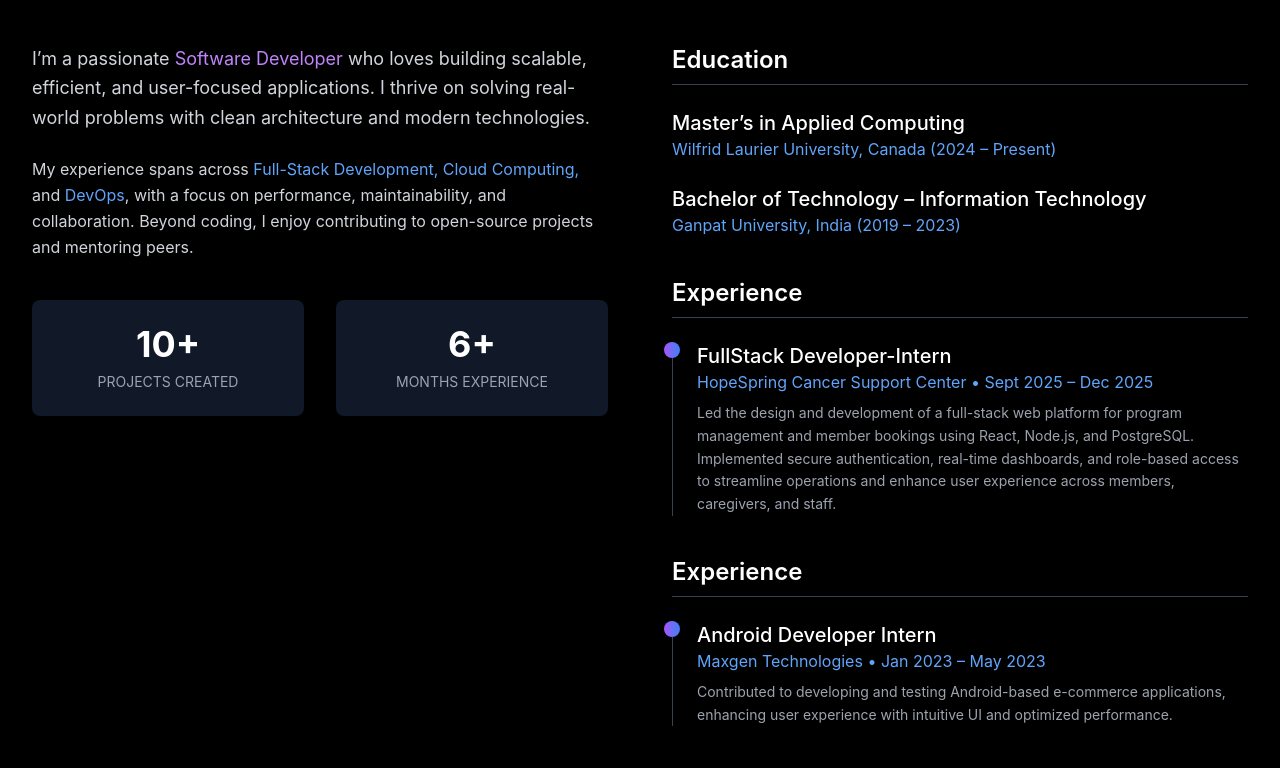
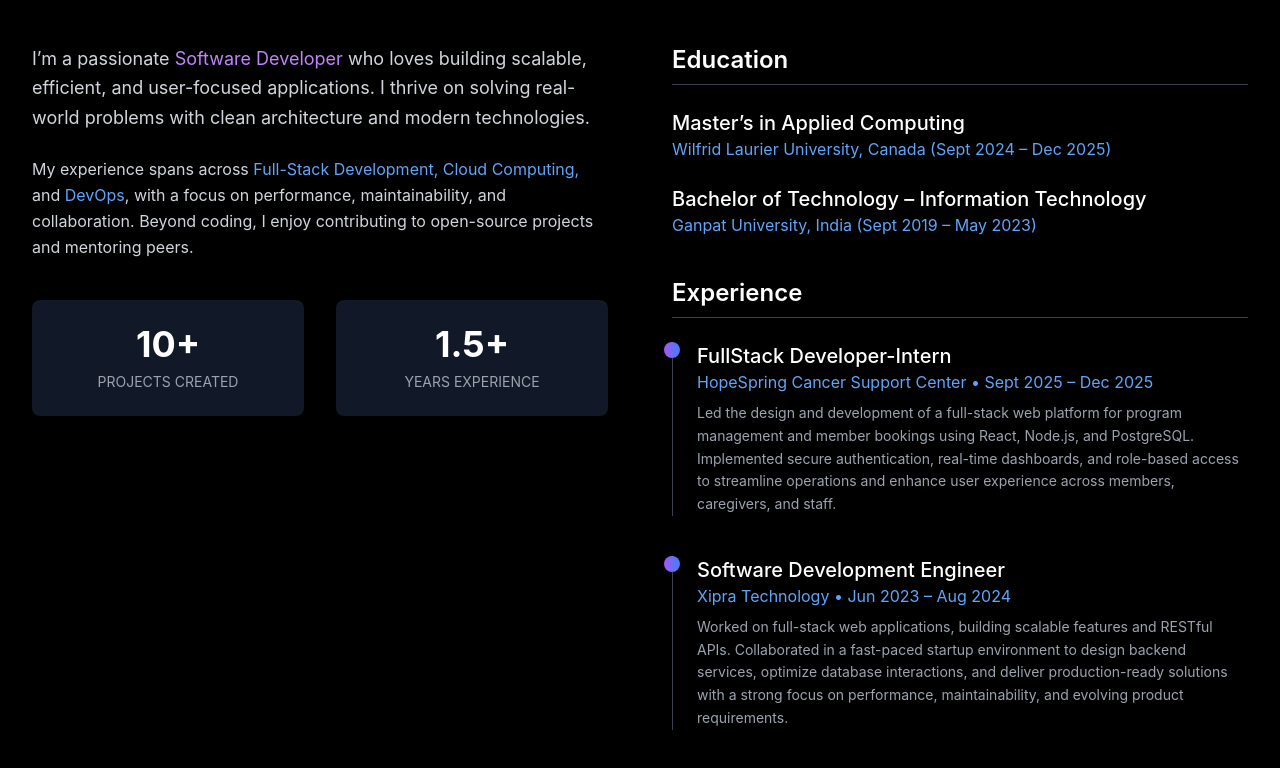
Before and after one commit to Aman-1603/Aman_Protfolio_Site, a React (Create React App) app in the folder aman-protfolio/: page / in a window 1280 px wide. Shown: the part 980-1748 px from the top of the page. Built offline with nearby package versions, Linux system fonts and the light colour scheme.

Commit message:
Updated certification section

```diff
--- a/aman-protfolio/src/component/AboutSection.js
+++ b/aman-protfolio/src/component/AboutSection.js
@@ -32,8 +32,8 @@ export default function AboutSection() {
                 <div className="text-gray-400 text-sm uppercase">Projects Created</div>
               </div>
               <div className="bg-gray-900 p-6 rounded-lg text-center shadow hover:shadow-purple-500/30 transition">
-                <div className="text-4xl font-bold mb-2">6+</div>
-                <div className="text-gray-400 text-sm uppercase">Months Experience</div>
+                <div className="text-4xl font-bold mb-2">1.5+</div>
+                <div className="text-gray-400 text-sm uppercase">Years Experience</div>
               </div>
             </div>
           </div>
@@ -46,12 +46,12 @@ export default function AboutSection() {
 
               <div className="mb-6">
                 <h4 className="text-xl font-medium">Master’s in Applied Computing</h4>
-                <p className="text-blue-400">Wilfrid Laurier University, Canada (2024 – Present)</p>
+                <p className="text-blue-400">Wilfrid Laurier University, Canada (Sept 2024 – Dec 2025)</p>
               </div>
 
               <div>
                 <h4 className="text-xl font-medium">Bachelor of Technology – Information Technology</h4>
-                <p className="text-blue-400">Ganpat University, India (2019 – 2023)</p>
+                <p className="text-blue-400">Ganpat University, India (Sept 2019 – May 2023)</p>
               </div>
             </div>
 
@@ -74,11 +74,28 @@ export default function AboutSection() {
               </div>
             </div>
 
+          {/* Experience */}
+<div>
+  <div className="relative pl-6 border-l border-gray-700">
+    <div className="absolute -left-[9px] w-4 h-4 bg-gradient-to-r from-purple-500 to-blue-500 rounded-full"></div>
+    <div>
+      <h4 className="text-xl font-medium">Software Development Engineer</h4>
+      <p className="text-blue-400">
+        Xipra Technology • Jun 2023 – Aug 2024
+      </p>
+      <p className="text-gray-400 mt-2 text-sm leading-relaxed">
+        Worked on full-stack web applications, building scalable features and RESTful APIs.
+        Collaborated in a fast-paced startup environment to design backend services, optimize
+        database interactions, and deliver production-ready solutions with a strong focus on
+        performance, maintainability, and evolving product requirements.
+      </p>
+    </div>
+  </div>
+</div>
 
-            {/* Experience :2*/}
+
+            {/* Experience :3*/}
             <div>
-              <h3 className="text-2xl font-semibold mb-6 border-b border-gray-700 pb-2">Experience</h3>
-
               <div className="relative pl-6 border-l border-gray-700">
                 <div className="absolute -left-[9px] w-4 h-4 bg-gradient-to-r from-purple-500 to-blue-500 rounded-full"></div>
                 <div>
--- a/aman-protfolio/src/component/CertificationSection.js
+++ b/aman-protfolio/src/component/CertificationSection.js
@@ -22,7 +22,7 @@ export default function CertificationsSection() {
       platform: "Cisco",
       issued: "March 2025",
       credentialId: "7255ad28e298",
-      credentialUrl: "https://www.credly.com/earner/earned/badge/6bf76713-f1ef-4e88-b074-add1c03bbef8",
+      credentialUrl: "https://www.credly.com/badges/6bf76713-f1ef-4e88-b074-add1c03bbef8/public_url",
       category: "Data Analytics",
       logo: "CS",
     },
@@ -31,16 +31,26 @@ export default function CertificationsSection() {
       platform: "Hacker Rank",
       issued: "Oct 2025",
       credentialId: "b17be2ec5868",
-      credentialUrl: "https://www.hackerrank.com/certificates/iframe/b17be2ec5868",
+      credentialUrl: "https://www.hackerrank.com/certificates/b17be2ec5868",
       category: "Fullstack",
       logo: "HR",
     },
     {
-      title: "SQL",
+      title: "SQL Advance",
       platform: "HackerRank",
       issued: "December 2022",
       credentialId: "Fc6f9db85334",
-      credentialUrl: "https://www.hackerrank.com/certificates/Fc6f9db85334",
+      credentialUrl: "https://www.hackerrank.com/certificates/94ef00f05ff2",
+      category: "Programming",
+      logo: "HR",
+    },
+
+    {
+      title: "Python for Everybody",
+      platform: "University of Michigan",
+      issued: "December 2022",
+      credentialId: "Check here",
+      credentialUrl: "https://coursera.org/share/0a0c9ffcd3528f2015b03842b69dba8d",
       category: "Programming",
       logo: "HR",
     },
```
